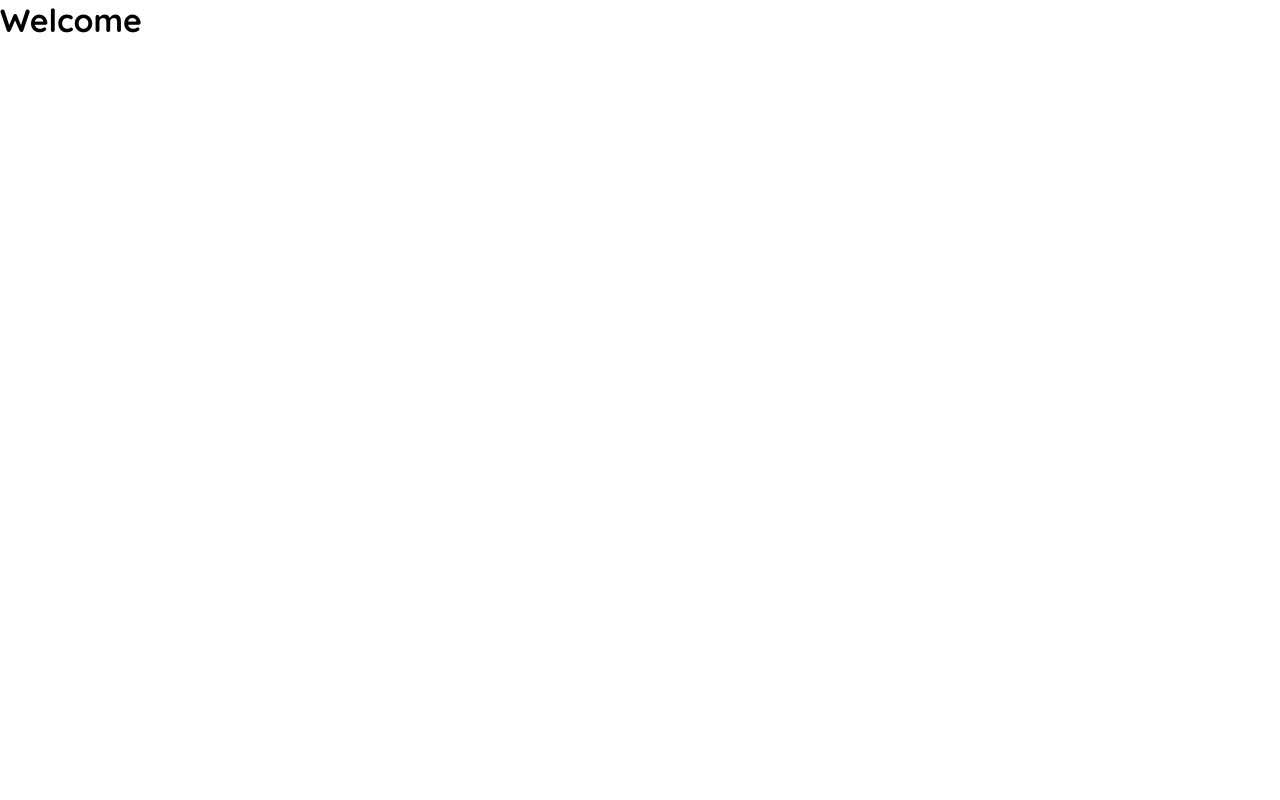
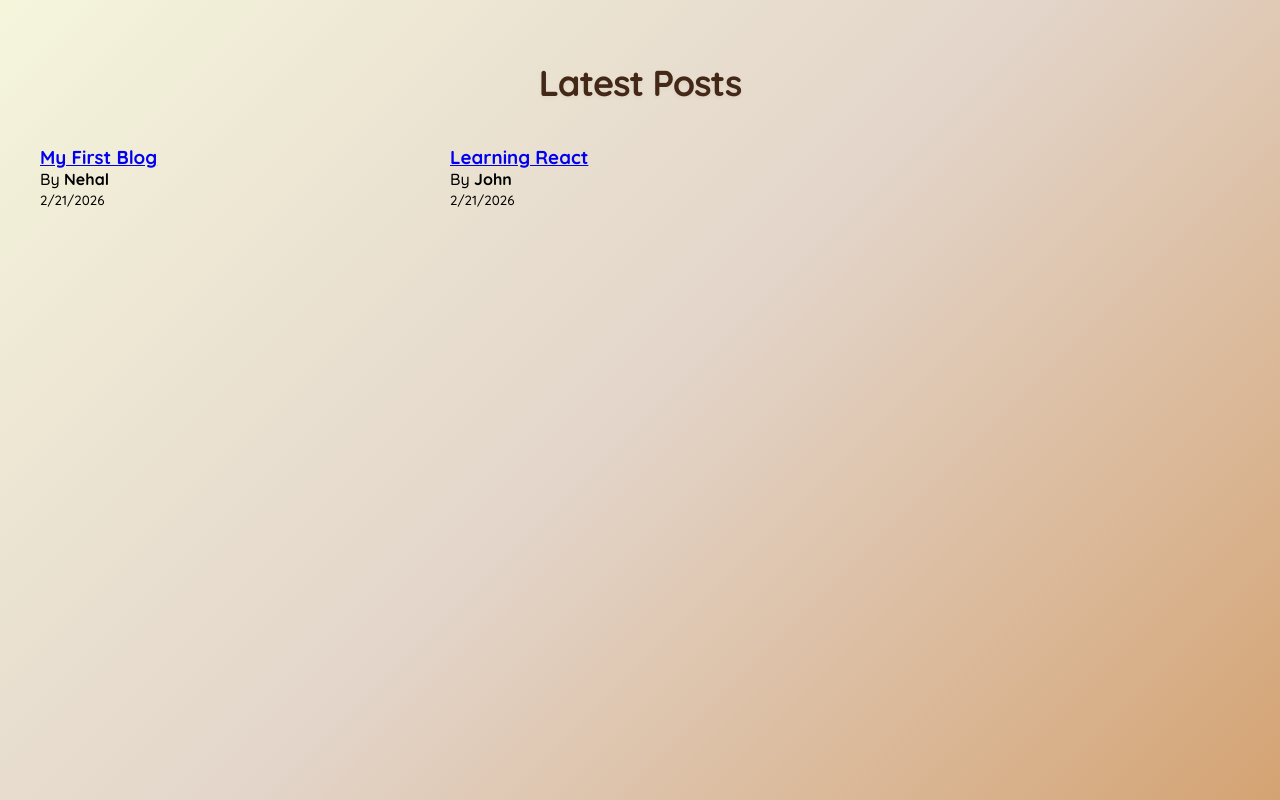
Before and after one commit to nehal-mehta29/Blog-Platform, a React (Create React App) app in the folder client/: page /home in a window 1280 px wide. Built offline with nearby package versions, Linux system fonts and the light colour scheme.

Commit message:
Home and postcard added

```diff
--- a/client/src/UI/Home.css
+++ b/client/src/UI/Home.css
@@ -0,0 +1,79 @@
+@import url('https://fonts.googleapis.com/css2?family=Quicksand:wght@500;700&display=swap');
+
+* {
+    box-sizing: border-box;
+    font-family: 'Quicksand', sans-serif;
+    margin: 0;
+    padding: 0;
+}
+
+.home-container {
+    min-height: 100vh;
+    padding: 60px 20px;
+    background: linear-gradient(135deg, #f5f5dc 0%, #e3d5ca 50%, #d4a373 100%);
+    display: flex;
+    flex-direction: column;
+    align-items: center;
+}
+
+/* Page Title */
+.home-title {
+    font-size: 36px;
+    font-weight: 700;
+    color: #432818; /* Deep Midnight Brown */
+    margin-bottom: 40px;
+    letter-spacing: -1px;
+    text-shadow: 0 2px 4px rgba(67, 40, 24, 0.05);
+}
+
+/* Responsive Grid for PostCards */
+.post-grid {
+    display: grid;
+    /* Creates a grid that fits as many columns as possible (min 320px wide) */
+    grid-template-columns: repeat(auto-fill, minmax(320px, 1fr));
+    gap: 30px;
+    width: 100%;
+    max-width: 1200px; /* Limits width on ultra-wide screens */
+}
+
+/* Status Messages (Loading, Empty, Error) */
+.status, .error {
+    margin-top: 100px;
+    font-size: 18px;
+    font-weight: 500;
+    color: #6b705c;
+    padding: 20px 40px;
+    background: rgba(255, 255, 255, 0.5);
+    border-radius: 50px;
+    backdrop-filter: blur(10px);
+    border: 1px solid rgba(255, 255, 255, 0.3);
+    box-shadow: 0 10px 20px rgba(67, 40, 24, 0.05);
+}
+
+.error {
+    color: #bc6c25;
+    background: rgba(255, 245, 245, 0.8);
+    border-color: rgba(188, 108, 37, 0.2);
+}
+
+/* Animation for a "Fade In" effect when the home page loads */
+@keyframes fadeIn {
+    from { opacity: 0; transform: translateY(10px); }
+    to { opacity: 1; transform: translateY(0); }
+}
+
+.post-grid {
+    animation: fadeIn 0.6s ease-out;
+}
+
+/* Responsive Tweak for Mobile */
+@media (max-width: 480px) {
+    .home-title {
+        font-size: 28px;
+        margin-bottom: 30px;
+    }
+
+    .home-container {
+        padding: 40px 15px;
+    }
+}
--- /dev/null
+++ b/client/src/UI/PostCard.css
@@ -0,0 +1,119 @@
+/* Importing the theme font */
+@import url('https://fonts.googleapis.com/css2?family=Quicksand:wght@500;700&display=swap');
+
+* {
+    box-sizing: border-box;
+    font-family: 'Quicksand', sans-serif;
+    margin: 0;
+    padding: 0;
+}
+
+/* 1. Page Background: Matches Landing & Login */
+.register-container {
+    height: 100vh;
+    display: flex;
+    justify-content: center;
+    align-items: center;
+    background: linear-gradient(135deg, #f5f5dc 0%, #e3d5ca 50%, #d4a373 100%);
+    background-size: cover;
+}
+
+/* 2. The Box: Designed to "Pop" */
+.register-box {
+    width: 400px;
+    padding: 50px 40px;
+    background: #ffffff;
+    border-radius: 28px;
+
+    /* Warm, deep shadow to prevent blending with the beige */
+    box-shadow:
+        0 20px 40px rgba(67, 40, 24, 0.15),
+        0 1px 3px rgba(0, 0, 0, 0.05);
+
+    border: 1px solid rgba(255, 255, 255, 0.7);
+    text-align: center;
+}
+
+/* 3. Heading: Deep Brown for high legibility */
+.register-box h2 {
+    font-size: 28px;
+    font-weight: 700;
+    color: #432818;
+    margin-bottom: 30px;
+    letter-spacing: -0.5px;
+}
+
+/* 4. Input Groups */
+.input-group {
+    margin-bottom: 20px;
+    display: flex;
+    flex-direction: column;
+    text-align: left;
+}
+
+.input-group label {
+    margin-bottom: 8px;
+    font-size: 14px;
+    font-weight: 700;
+    color: #6b705c; /* Muted olive-brown */
+    padding-left: 5px;
+}
+
+.input-group input {
+    width: 100%;
+    padding: 14px 18px;
+    background: #fdfaf7; /* Off-white tint */
+    border: 2px solid #f1ece1;
+    border-radius: 14px;
+    font-size: 15px;
+    color: #432818;
+    outline: none;
+    transition: all 0.3s ease;
+}
+
+/* Focus State: Earthy Orange-Brown Glow */
+.input-group input:focus {
+    background: #ffffff;
+    border-color: #bc6c25;
+    box-shadow: 0 0 0 4px rgba(188, 108, 37, 0.1);
+}
+
+/* 5. The Main Button: High Contrast */
+.register-btn {
+    width: 100%;
+    padding: 16px;
+    margin-top: 15px;
+    background-color: #432818; /* Deep Midnight Brown */
+    color: #ffffff;
+    border: none;
+    font-weight: 700;
+    font-size: 16px;
+    border-radius: 14px;
+    cursor: pointer;
+    transition: all 0.3s ease;
+    box-shadow: 0 4px 15px rgba(67, 40, 24, 0.2);
+}
+
+.register-btn:hover {
+    background-color: #603808;
+    transform: translateY(-2px);
+    box-shadow: 0 8px 20px rgba(67, 40, 24, 0.3);
+}
+
+.register-btn:active {
+    transform: translateY(0);
+}
+
+/* Footer link for existing users */
+.register-footer {
+    margin-top: 25px;
+    font-size: 14px;
+    color: #6b705c;
+}
+
+.register-footer span {
+    color: #bc6c25;
+    font-weight: 700;
+    cursor: pointer;
+    text-decoration: underline;
+}
--- /dev/null
+++ b/client/src/components/PostCard.js
@@ -0,0 +1,22 @@
+import { Link } from "react-router-dom";
+import "../UI/PostCard.css";
+
+const PostCard = ({post}) =>{
+    return(
+        <div className="post-card">
+            <Link to={`/posts/${post._id}`} className="post-link">
+                <h3>{post.title}</h3>
+            </Link>
+
+            <p className="post-meta">
+                By <strong>{post.author}</strong>
+            </p>
+
+            <small className="post-date">
+                {new Date(post.createdAt).toLocaleDateString()}
+            </small>
+        </div>
+    )
+}
+
+export default PostCard;
--- a/client/src/pages/Home.js
+++ b/client/src/pages/Home.js
@@ -1,9 +1,63 @@
-import React from "react";
+import { useEffect, useState } from "react";
+import PostCard from "../components/PostCard";
+import "../UI/Home.css"
 
-function Home(){
+const Home = () => {
+    const [posts, setPosts] = useState([]);
+    const [loading, setLoading] = useState(true);
+    const [error, setError] = useState("");
+
+    useEffect(() => {
+
+        //Dummy data
+        setTimeout(() => {
+            try {
+                const dummyPosts = [
+                    {
+                        _id: "1",
+                        title: "My First Blog",
+                        author: "Nehal",
+                        createdAt: new Date(),
+                    },
+                    {
+                        _id: "2",
+                        title: "Learning React",
+                        author: "John",
+                        createdAt: new Date(),
+                    }
+                ]
+                setPosts(dummyPosts);
+                setLoading(false);
+            }
+
+            catch (err) {
+                setError("Failed to load posts");
+                setLoading(false);
+            }
+        }, 800)
+    }, [])
+
+    if (loading){
+        return <p className="status">Loading posts...</p>;
+    }
+
+    if (error){
+        return <p className="error"> {error} </p>
+    }
+
     return(
         <div className="home-container">
-            <h1>Welcome</h1>
+            <h1 className="home-title">Latest Posts</h1>
+
+            {posts.length === 0 ? (
+                <p className="status">No post available.</p>
+            ):(
+                <div className="post-grid">
+                    {posts.map((post) => (
+                        <PostCard key={post._id} post = {post}/>
+                    ))}
+                </div>
+            )}
         </div>
     )
 }
```
